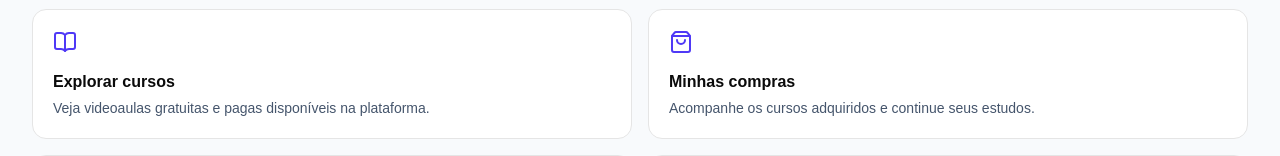
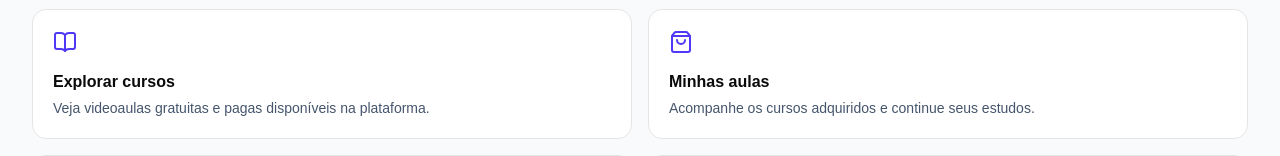
Before and after one commit to Taylanne02/Projeto-PEI, a React app in the folder Frontend/: page /aluno/1 in a window 1280 px wide. Shown: the part 441-597 px from the top of the page. Built offline with nearby package versions, Linux system fonts and the light colour scheme; no server answers; the HTML template or start-up script is replaced by a standard one.

Commit message:
Alteração Frontend

```diff
--- a/Frontend/src/pages/Aluno/dashboard-aluno-page.jsx
+++ b/Frontend/src/pages/Aluno/dashboard-aluno-page.jsx
@@ -105,7 +105,7 @@
           className="rounded-xl border bg-white p-5 transition hover:border-indigo-600"
         >
           <ShoppingBag className="mb-4 text-indigo-600" />
-          <h3 className="font-semibold">Minhas compras</h3>
+          <h3 className="font-semibold">Minhas aulas</h3>
           <p className="mt-1 text-sm text-slate-600">
             Acompanhe os cursos adquiridos e continue seus estudos.
           </p>
```
